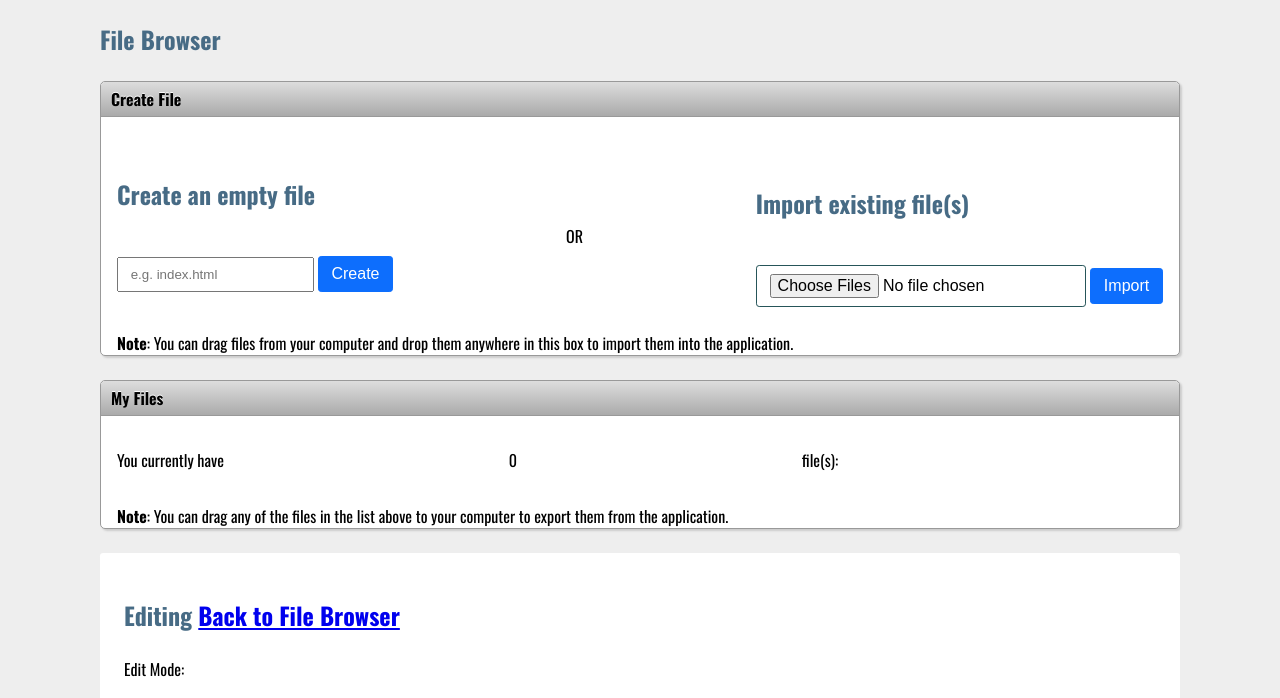
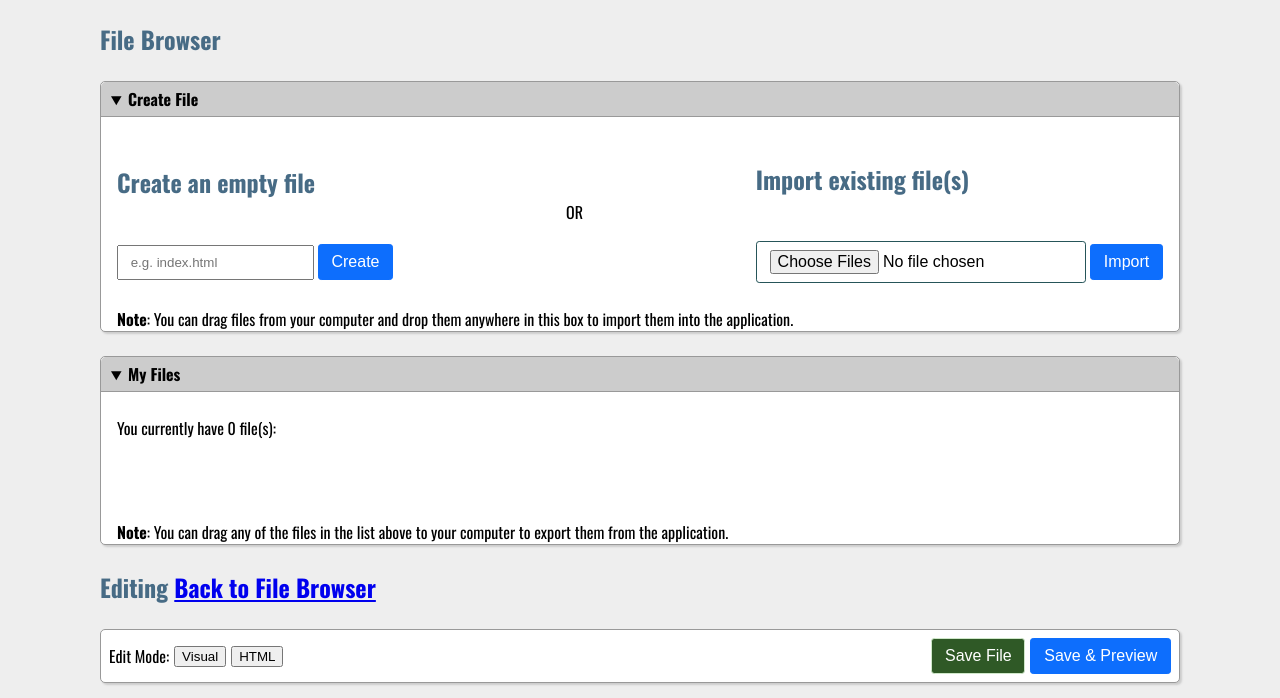
Before and after one commit to renan-throsa/Html-in-Action, a plain HTML site: page files/index.html in a window 1280 px wide. Shown: the part 71-769 px from the top of the page. Drawn offline with nearby package versions, Linux system fonts and the light colour scheme.

Commit message:
file editing and management

```diff
--- a/files/app.js
+++ b/files/app.js
@@ -1,13 +1,12 @@
 class SuperEditor {
 
-    constructor() {
-        this.createForm = document.forms.create
-        this.importForm = document.forms.import
-
-        this.view, this.fileName, this.isDirty = false;
-        this.unsavedMsg = 'Unsaved changes will be lost. Are you sure?',
-            this.unsavedTitle = 'Discard changes';
-    }
+    createForm = document.forms.create
+    importForm = document.forms.import
+    view = false
+    fileName = false;
+    isDirty = false;
+    unsavedMsg = 'Unsaved changes will be lost. Are you sure?';
+    unsavedTitle = 'Discard changes';
 
     markDirty() {
         this.isDirty = true;
--- a/files/index.html
+++ b/files/index.html
@@ -39,7 +39,7 @@
                         </form>
                     </div>
 
-                    <div class="details__footer">
+                    <div class="details__note">
                         <strong>Note</strong>: You can drag files from your computer and
                         drop them anywhere in this box to import them into the application.
                     </div>
@@ -47,13 +47,16 @@
 
                 <details open>
                     <summary>My Files</summary>
+                    <div class="details__note">
+                        You currently have <span id="file_count">0</span> file(s):
+                    </div>
 
                     <div class="details__content">
-                        You currently have <span id="file_count">0</span> file(s):
+
                         <ul id="files"></ul>
                     </div>
 
-                    <div class="details__footer">
+                    <div class="details__note">
                         <strong>Note</strong>: You can drag any of the files in the list
                         above to your computer to export them from the application.
                     </div>
@@ -61,9 +64,13 @@
 
             </section>
 
-            <section class="tile" id="editor">
-                <h1>Editing <span id="file_name"></span><a href="#list">Back to File
-                        Browser</a></h1>
+            <section id="editor">
+
+                <h1>Editing
+                    <span id="file_name"></span>
+                    <a href="#list">Back to File Browser</a>
+                </h1>
+
                 <div class="mode-toolbar">
                     <div class="left">
                         <div>Edit Mode:</div>
@@ -71,10 +78,11 @@
                         <button id="edit_html" class="split_right">HTML</button>
                     </div>
                     <div class="right">
-                        <button id="file_save" class="green">Save File</button>
-                        <button id="file_preview">Save &amp; Preview</button>
+                        <button id="file_save" class="button button--success">Save File</button>
+                        <button id="file_preview" class="button button--primary">Save &amp; Preview</button>
                     </div>
                 </div>
+
                 <details open>
                     <summary>File Contents</summary>
                     <div id="file_contents">
--- a/files/style.css
+++ b/files/style.css
@@ -137,10 +137,6 @@ form.invalid select:invalid {
     font-size: 1.2rem;
 }
 
-
-
-
-
 details {
     background-color: var(--default-sc-color);
     box-shadow: 2px 2px 2px #ccc;
@@ -155,23 +151,54 @@ details {
     align-items: center;
 }
 
-.details__footer {
+.details__content>*+* {
+    margin-top: 0;
+}
+
+.details__note {
     padding: 0 1em 0 1em;
 }
 
 summary {
-    display: block;
     padding: 5px 10px;
     cursor: pointer;
     background-color: #ccc;
     border-bottom: 1px solid #999;
     border-top-left-radius: 5px;
     border-top-right-radius: 5px;
-    background-image: -webkit-linear-gradient(top, #ddd, #aaa);
-    background-image: -moz-linear-gradient(top, #ddd, #aaa);
-    background-image: -o-linear-gradient(top, #ddd, #aaa);
-    background-image: -ms-linear-gradient(top, #ddd, #aaa);
-    background-image: linear-gradient(to bottom, #ddd, #aaa);
     font-weight: 600;
-    text-shadow: 0px -1px 0 #fff;
 }
+
+.mode-toolbar {
+    display: flex;
+    justify-content: space-between;
+    background-color: var(--default-sc-color);
+    box-shadow: 2px 2px 2px #ccc;
+    border: 1px solid #999;
+    border-radius: 5px;
+    padding: 0.5em;
+}
+
+.mode-toolbar>*+* {
+    margin-top: 0;
+}
+
+.left {
+    display: flex;
+    align-items: center;
+}
+
+.left>*+* {
+    margin-top: 0;
+    margin-left: 5px;
+}
+
+.right {
+    display: flex;
+    align-items: center;
+}
+
+.right>*+* {
+    margin-top: 0;
+    margin-left: 5px;
+}
```
